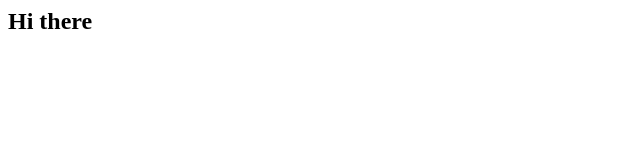
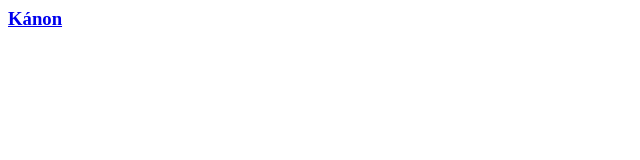
Before and after one commit to filip-muller/filip-muller.github.io, a plain HTML site: page index.html in a window 1280 px wide. Shown: the whole page, without its empty margins (0-640 px from the left). Drawn offline with Linux system fonts and the light colour scheme.

Commit message:
Added link to Kánon

```diff
--- a/index.html
+++ b/index.html
@@ -1 +1 @@
-<h2>Hi there<h2>
+<a href="https://filip-muller.github.io/kanon"><h3>Kánon</h3></a>
```
